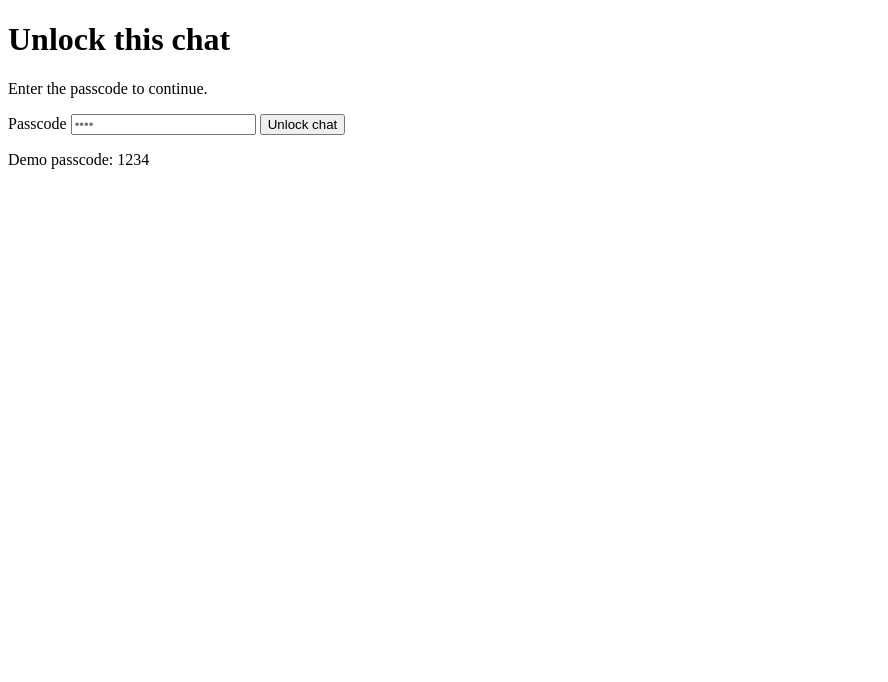
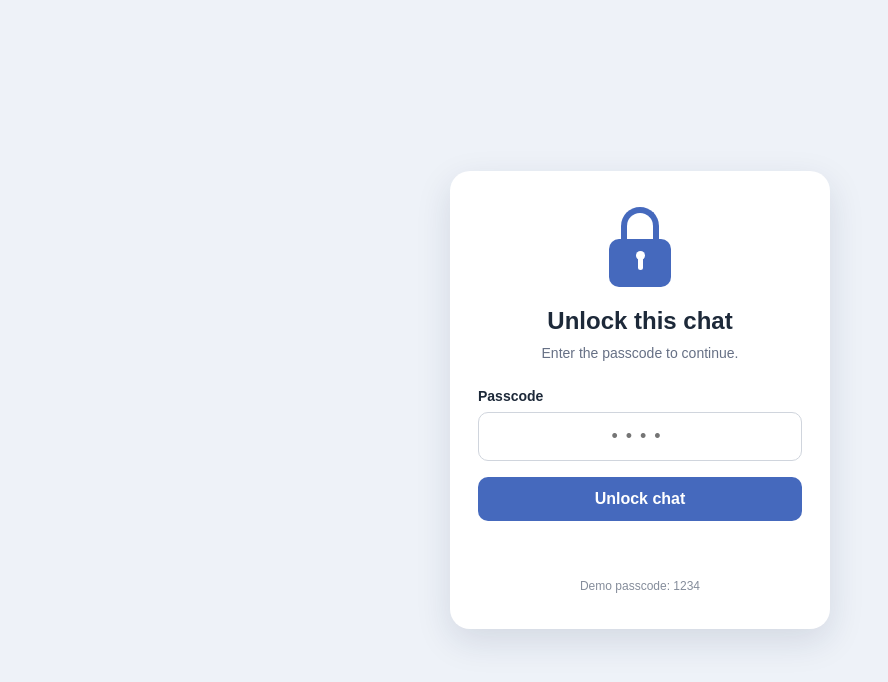
Before and after one commit to vivekdwivedi2807-byte/WDW_0158, a plain HTML site: page CYBER_ANALYST_PROJECt/PASSCODEGATE.HTML in a window 1280 px wide. Shown: the whole page, without its empty margins (0-888 px from the left). Drawn offline with Linux system fonts and the light colour scheme.

Commit message:
Now adding CSS for the touchup of PAsscode screen

```diff
--- a/CYBER_ANALYST_PROJECt/PASSCODEGATE.HTML
+++ b/CYBER_ANALYST_PROJECt/PASSCODEGATE.HTML
@@ -4,7 +4,144 @@
   <meta charset="UTF-8">
   <meta name="viewport" content="width=device-width, initial-scale=1.0">
   <title>Unlock Chat</title>
+  <style>
+    * {
+      box-sizing: border-box;
+    }
 
+    body {
+      margin: 0;
+      min-height: 100vh;
+      display: grid;
+      place-items: center;
+      background: #eef2f8;
+      font-family: Arial, sans-serif;
+      color: #1d2939;
+    }
+
+    .unlock-card {
+      width: min(380px, calc(100% - 32px));
+      padding: 36px 28px;
+      border-radius: 20px;
+      background: white;
+      box-shadow: 0 12px 35px #172b4d20;
+      text-align: center;
+    }
+
+    /* CSS-drawn lock */
+    .lock-icon {
+      width: 72px;
+      height: 80px;
+      margin: 0 auto 20px;
+      position: relative;
+    }
+
+    .lock-shackle {
+      width: 38px;
+      height: 36px;
+      position: absolute;
+      top: 0;
+      left: 17px;
+      border: 6px solid #4569bd;
+      border-bottom: 0;
+      border-radius: 22px 22px 0 0;
+    }
+
+    .lock-body {
+      width: 62px;
+      height: 48px;
+      position: absolute;
+      left: 5px;
+      bottom: 0;
+      border-radius: 10px;
+      background: #4569bd;
+    }
+
+    .keyhole {
+      width: 9px;
+      height: 9px;
+      position: absolute;
+      top: 12px;
+      left: 27px;
+      border-radius: 50%;
+      background: white;
+    }
+
+    .keyhole::after {
+      content: "";
+      width: 5px;
+      height: 13px;
+      position: absolute;
+      top: 6px;
+      left: 2px;
+      border-radius: 3px;
+      background: white;
+    }
+
+    h1 {
+      margin: 0 0 8px;
+      font-size: 24px;
+    }
+
+    .description {
+      margin: 0 0 24px;
+      color: #667085;
+      font-size: 14px;
+      line-height: 1.5;
+    }
+
+    label {
+      display: block;
+      margin-bottom: 8px;
+      text-align: left;
+      font-size: 14px;
+      font-weight: bold;
+    }
+
+    input {
+      width: 100%;
+      padding: 13px;
+      border: 1px solid #d0d5dd;
+      border-radius: 10px;
+      font-size: 18px;
+      letter-spacing: 8px;
+      text-align: center;
+    }
+
+    input:focus {
+      outline: 2px solid #9bb8ff;
+      border-color: #4569bd;
+    }
+
+    button {
+      width: 100%;
+      margin-top: 16px;
+      padding: 13px;
+      border: 0;
+      border-radius: 10px;
+      background: #4569bd;
+      color: white;
+      font-size: 16px;
+      font-weight: bold;
+      cursor: pointer;
+    }
+
+    button:hover {
+      background: #34549d;
+    }
+
+    #message {
+      min-height: 20px;
+      margin: 14px 0 0;
+      font-size: 14px;
+    }
+
+    .demo-note {
+      margin: 24px 0 0;
+      color: #858d9b;
+      font-size: 12px;
+    }
+  </style>
 
 </head>
 
```
